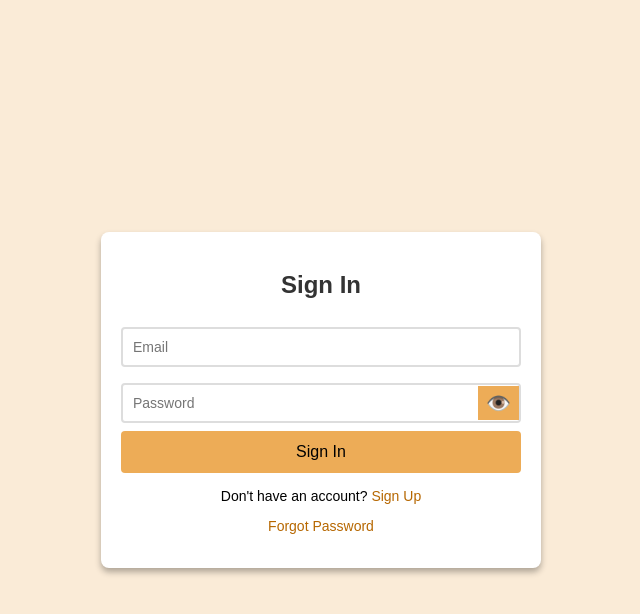
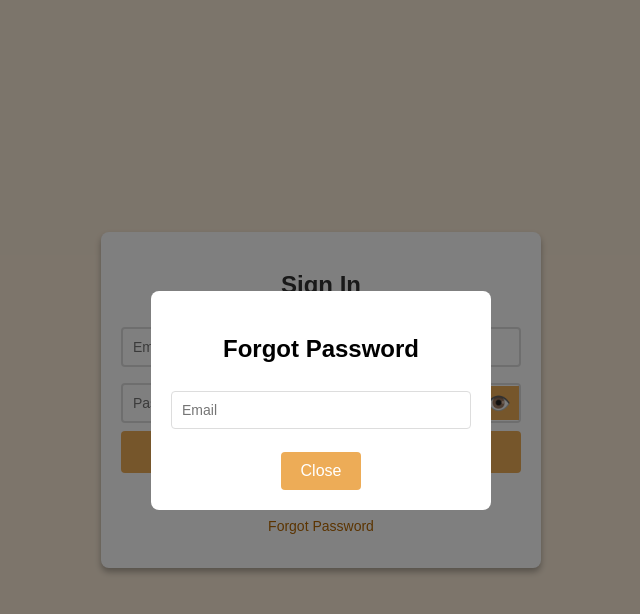
Before and after one commit to abhishektripathi-dev/group-chat-app, a plain HTML site: page frontend/signin.html in a window 1280 px wide. Both pictures are taken after a click on the link "Forgot Password". Shown: the whole page, without its empty margins (319-959 px from the left). Drawn offline with nearby package versions, Linux system fonts and the light colour scheme.

Commit message:
demo chat app frontend

```diff
--- /dev/null
+++ b/frontend/public/css/forgotPassword-modal.css
@@ -0,0 +1,62 @@
+
+/* Modal Styles */
+.modal {
+    position: fixed;
+    top: 0;
+    left: 0;
+    width: 100%;
+    height: 100%;
+    background: rgba(0, 0, 0, 0.5);
+    display: none; /* Hidden by default */
+    justify-content: center;
+    align-items: center;
+    z-index: 1000;
+}
+
+.modal-content {
+    background: #fff;
+    padding: 20px;
+    border-radius: 8px;
+    width: 300px;
+    text-align: center;
+}
+
+.modal-content h3 {
+    margin-bottom: 20px;
+    font-size: 24px;
+}
+
+.modal-content input {
+    width: 100%;
+    padding: 10px;
+    margin: 8px 0;
+    border: 1px solid #ddd;
+    border-radius: 4px;
+    font-size: 14px;
+    box-sizing: border-box;
+}
+
+.modal-content #forgotPasswordForm button {
+    padding: 10px 20px;
+    background-color: #edac57;
+    color: white;
+    border: none;
+    border-radius: 4px;
+    cursor: pointer;
+    font-size: 16px;
+}
+
+.modal-content #forgotPasswordForm button:hover {
+    background-color: #e99e3c;
+}
+
+.modal-content #closeModal {
+    margin-top: 15px;
+    padding: 10px 20px;
+    background-color: #ccc;
+    color: #333;
+    border: none;
+    border-radius: 4px;
+    cursor: pointer;
+    font-size: 16px;
+}
--- a/frontend/public/js/forgotPassword.js
+++ b/frontend/public/js/forgotPassword.js
@@ -0,0 +1,41 @@
+// Forgot Password logic
+// Modal Elements
+const forgotPasswordLink = document.getElementById("forgotPasswordLink");
+const forgotPasswordModal = document.getElementById("forgotPasswordModal");
+const closeModal = document.getElementById("closeModal");
+const forgotPasswordForm = document.getElementById("forgotPasswordForm");
+
+// Show modal on clicking "Forgot Password?"
+forgotPasswordLink.addEventListener("click", (e) => {
+    e.preventDefault(); // Prevent default anchor behavior
+    forgotPasswordModal.style.display = "flex"; // Show the modal
+});
+
+// Close modal on clicking "Close" button
+closeModal.addEventListener("click", () => {
+    forgotPasswordModal.style.display = "none"; // Hide the modal
+});
+
+// forgot password logic
+
+const forgotSubmit = document.getElementById("forgotPasswordBtn");
+
+forgotSubmit.addEventListener("click", async (e) => {
+    e.preventDefault();
+    const email = document.getElementById("forgotEmail").value.trim();
+
+    try {
+        const response = await axios.post(`${BASE_URL}/api/forgotpassword`, {
+            email,
+        });
+        alert(response.data.message || "Password reset email sent!");
+        forgotPasswordForm.reset(); // Reset the form
+        forgotPasswordModal.style.display = "none"; // Hide the modal
+    } catch (error) {
+        console.log(error);
+        alert(
+            error.response?.data?.message ||
+                "An error occurred. Please try again."
+        );
+    }
+});
--- a/frontend/signin.html
+++ b/frontend/signin.html
@@ -5,6 +5,7 @@
         <meta name="viewport" content="width=device-width, initial-scale=1.0" />
         <title>ChitChat</title>
         <link rel="stylesheet" href="./public/css/signup-signin.css" />
+        <link rel="stylesheet" href="./public/css/forgotPassword-modal.css">
         <link rel="icon" href="./assest/images/icon.png" type="image/png">
     </head>
     <body>
@@ -37,9 +38,21 @@
             </form>
         </div>
 
+        <!-- Forgot Passowrd Model -->
+         <div id="forgotPasswordModal" class="modal hidden">
+            <div class="modal-content">
+                <h3>Forgot Password</h3>
+                <form action="" id="forgotPasswordForm">
+                    <input type="email" name="forgotEmail" id="forgotEmail" placeholder="Email" required>
+                    <button id="closeModal">Close</button>
+                </form>
+            </div>
+         </div>
+
         <script src="https://cdn.jsdelivr.net/npm/axios/dist/axios.min.js"></script>
         <script src="./public/js/signin.js"></script>
         <script src="./public/js/togglePassword.js"></script>
         <script src="./public/js/forgotPassword.js"></script>
+        <script src="./public/js/forgotPassword.js"></script>
     </body>
 </html>
```
Also changed, not shown: frontend/index.html (+6 -3 lines), frontend/resetPassword.html (added, +32 -0 lines), frontend/public/js/resetPassord.js (added).
